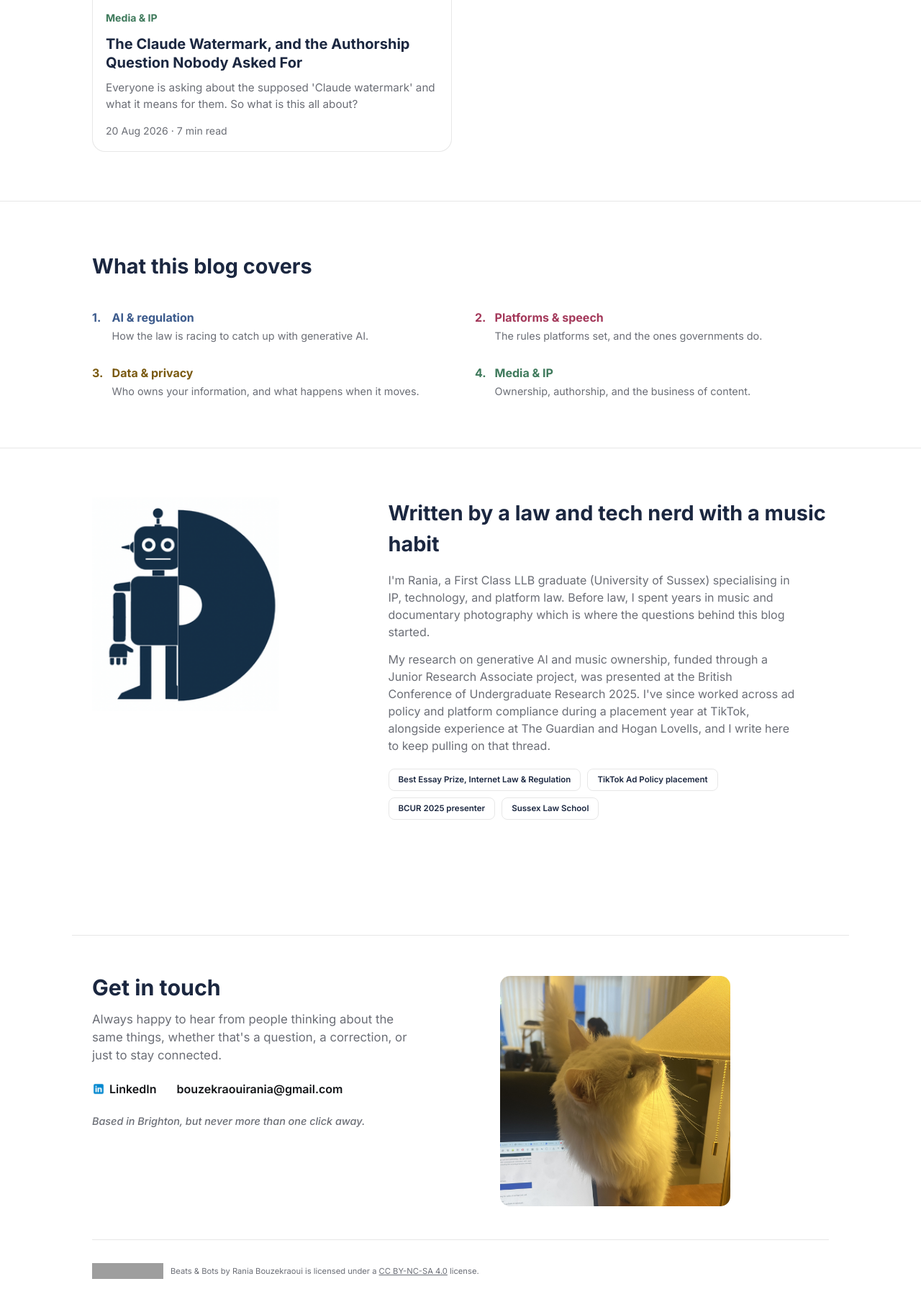
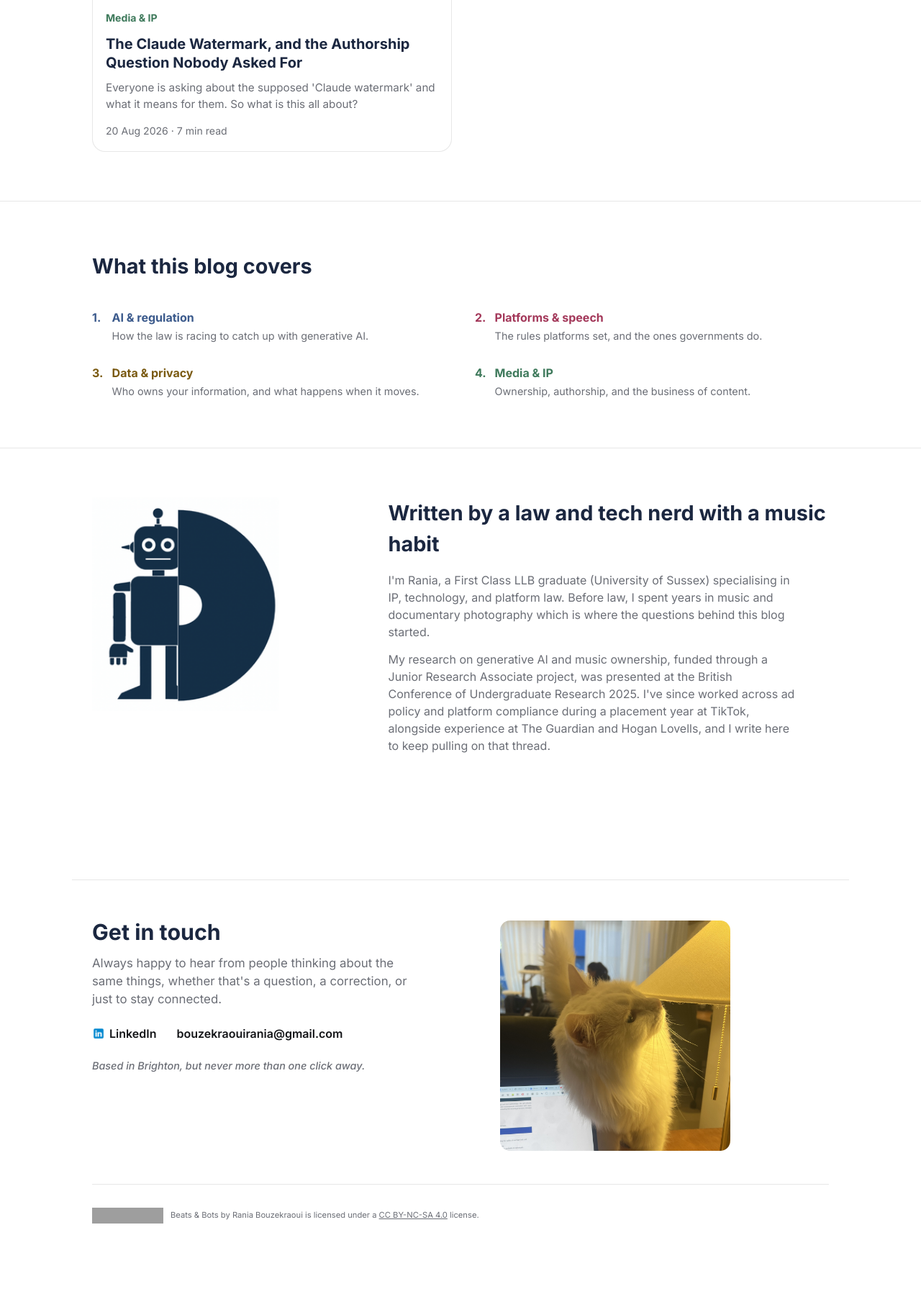
Before and after one commit to raniabouz/beats-and-bots, a Jekyll site: the page built from index.markdown, in a window 1280 px wide, cut to the strip 2076-3905 px from the top of the page. Shown: the top 1816 px of the strip at 72% size. Built offline with Jekyll 4.4.1, drawn with Linux system fonts in a browser that asks for light colours; after the commit the page ends 3828 px from its top, so only the background shows below that; grey boxes are pictures that could not be loaded.

Commit message:
Remove credential pills from About section
Co-Authored-By: Claude Opus 5.5 <noreply@anthropic.com>
Claude-Session: https://claude.ai/code/session_0195L1PmMxGNuaCCP6S71XJS

```diff
--- a/_layouts/default.html
+++ b/_layouts/default.html
@@ -189,8 +189,6 @@
   .about-mark{ width:100%; max-width:260px; height:auto; }
   .about h2{ font-size:1.8rem; margin-bottom:16px; }
   .about p{ color: var(--text-mute); margin: 0 0 14px; max-width:56ch; }
-  .credentials{ display:flex; flex-wrap:wrap; gap:9px; margin-top:20px; }
-  .pill{ font-weight:600; font-size:0.72rem; padding: 6px 13px; border-radius:8px; border:1px solid var(--line); color: var(--navy); }
 
   /* ---------- article (single post) ---------- */
   .article{ max-width: 720px; margin: 0 auto; }
--- a/index.markdown
+++ b/index.markdown
@@ -81,12 +81,6 @@ title: Beats & Bots
     <h2>Written by a law and tech nerd with a music habit</h2>
     <p>I'm Rania, a First Class LLB graduate (University of Sussex) specialising in IP, technology, and platform law. Before law, I spent years in music and documentary photography which is where the questions behind this blog started.</p>
     <p>My research on generative AI and music ownership, funded through a Junior Research Associate project, was presented at the British Conference of Undergraduate Research 2025. I've since worked across ad policy and platform compliance during a placement year at TikTok, alongside experience at The Guardian and Hogan Lovells, and I write here to keep pulling on that thread.</p>
-      <div class="credentials">
-        <span class="pill">Best Essay Prize, Internet Law & Regulation</span>
-        <span class="pill">TikTok Ad Policy placement</span>
-        <span class="pill">BCUR 2025 presenter</span>
-        <span class="pill">Sussex Law School</span>
-      </div>
     </div>
   </div>
 </section>
```
